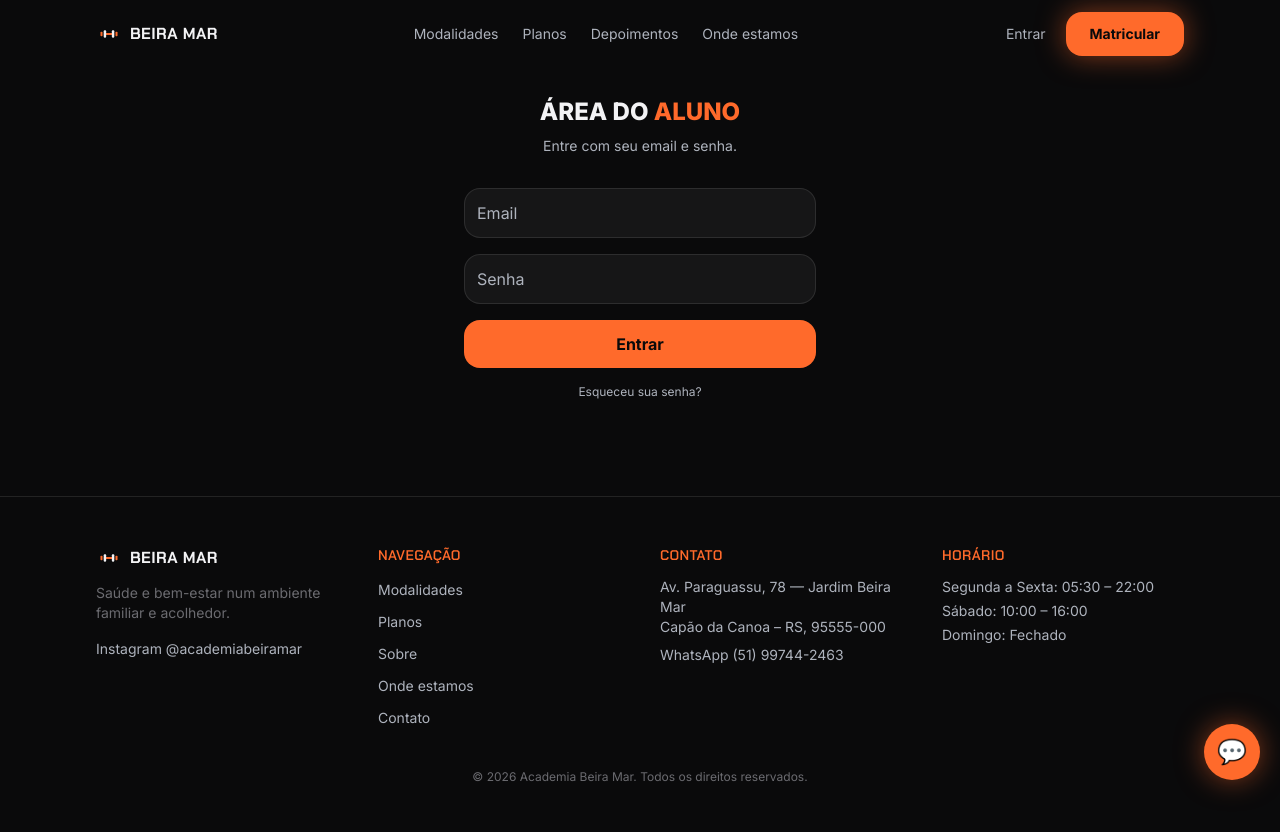
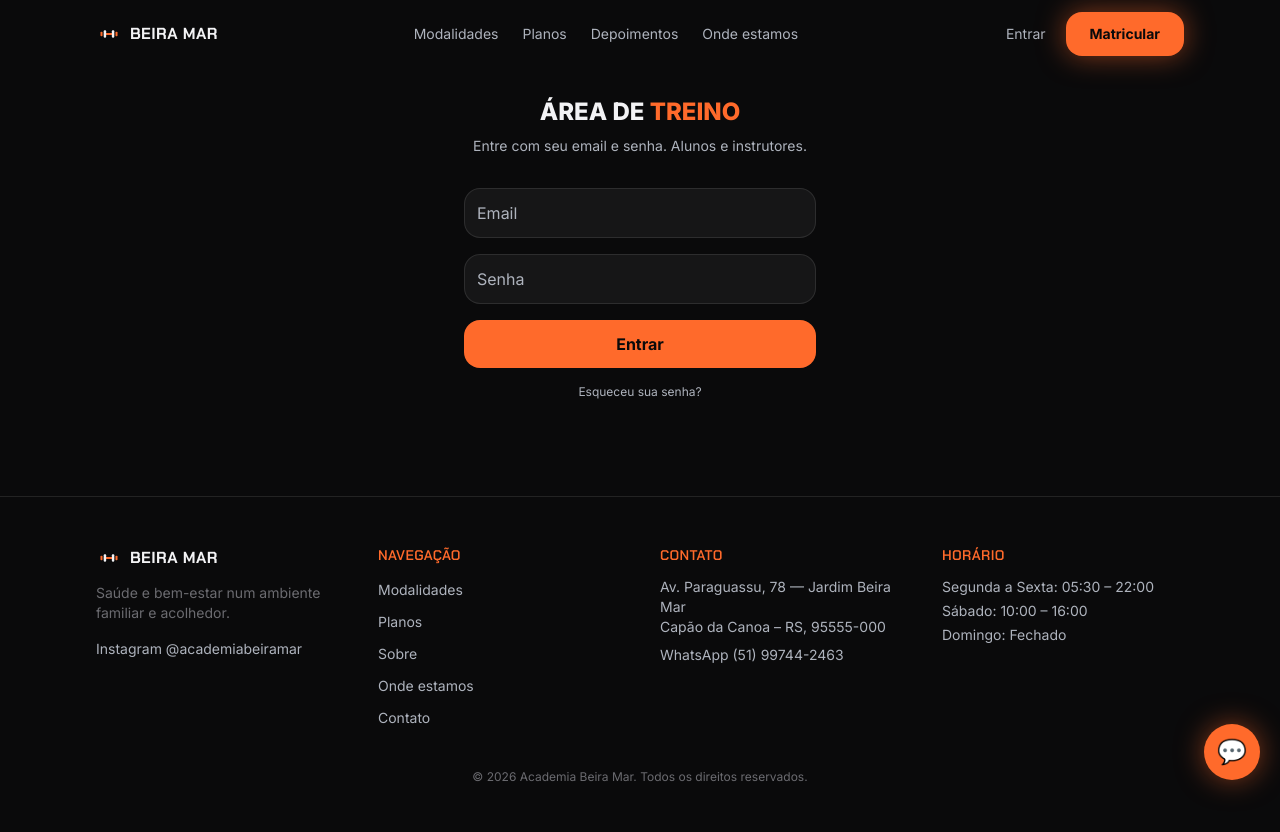
Before and after one commit to dionersilvaggr6/Academia-Beira-mar, a Next.js app in the folder web/: page /login in a window 1280 px wide. Built offline with nearby package versions, Linux system fonts and the light colour scheme; no server answers.

Commit message:
fix: rename login heading from student-only to shared training area
Instructors sign in on the same /login screen as students, so "Área do
Aluno" was misleading. Heading is now "Área de Treino" and the subtitle
clarifies both roles can use the form.

Assinado-por: DH — CMTecnologia

```diff
--- a/web/app/login/page.tsx
+++ b/web/app/login/page.tsx
@@ -22,10 +22,10 @@ export default async function LoginPage({
   return (
     <section className="mx-auto max-w-sm px-4 py-24">
       <h1 className="text-center font-extrabold text-2xl text-fg uppercase">
-        Área do <span className="text-flame">Aluno</span>
+        Área de <span className="text-flame">Treino</span>
       </h1>
       <p className="mt-2 text-center text-fg-dim text-sm">
-        Entre com seu email e senha.
+        Entre com seu email e senha. Alunos e instrutores.
       </p>
       {erro === "convite" && (
         <p role="alert" className="mt-4 text-center text-err text-sm">
```
